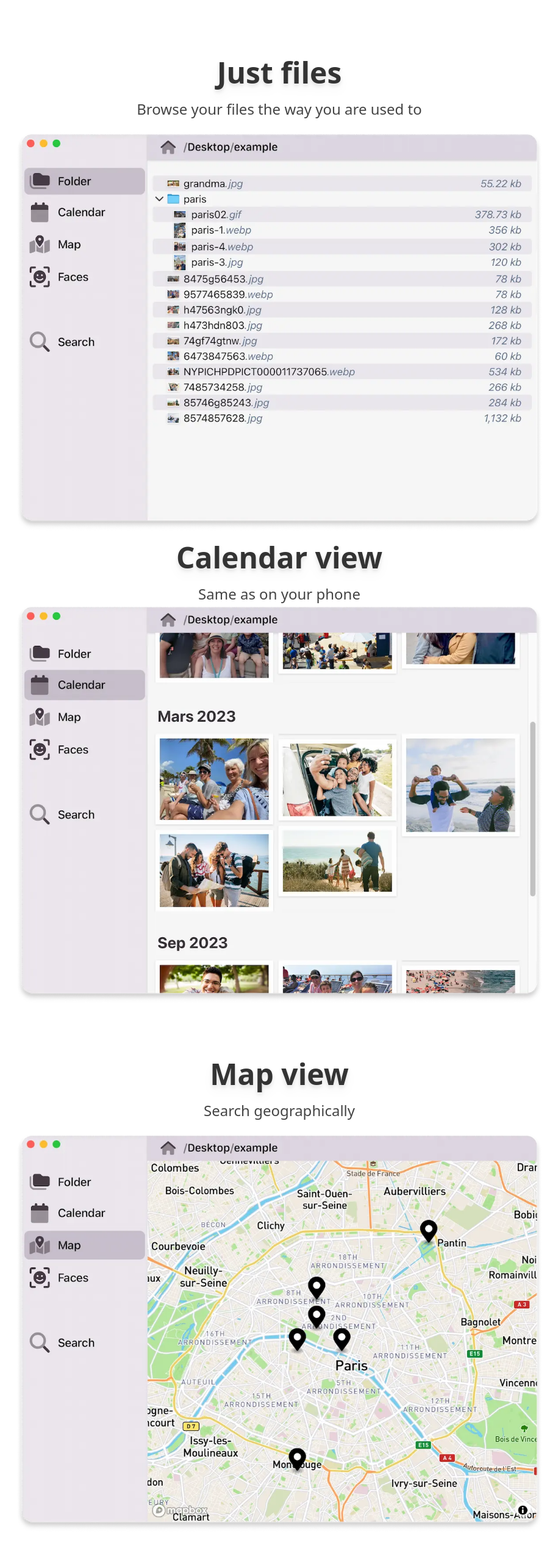
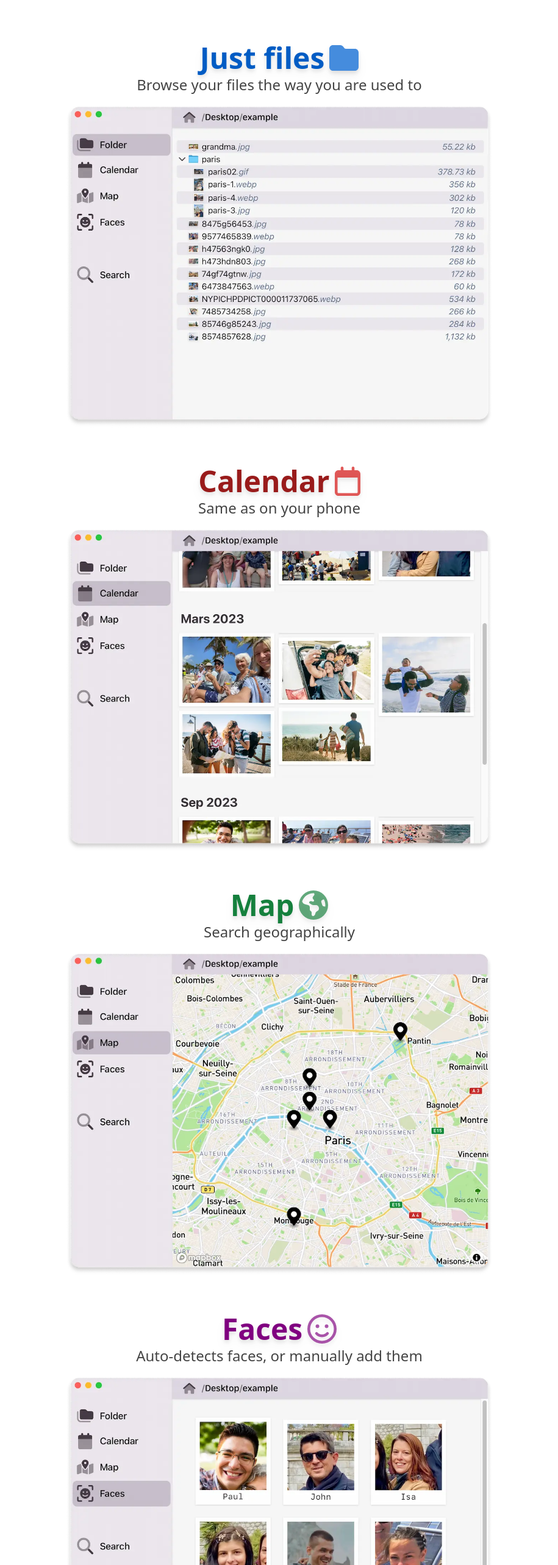
Before and after one commit to PhotoFolder/photofolder.github.io, a SvelteKit app: page / in a window 1280 px wide. Shown: the part 1600-4166 px from the top of the page at 61% size, without its empty margins (182-1097 px from the left). Built offline with nearby package versions, Linux system fonts and the light colour scheme.

Commit message:
screenshots new

```diff
--- a/src/routes/+page.svelte
+++ b/src/routes/+page.svelte
@@ -161,73 +161,98 @@
 <br />
 <br />
 <br />
-<br />
 
 <!-- FILE -->
 <!-- FILE -->
 <!-- FILE -->
-<div class="flex flex-col-reverse max-w-4xl mt-5 m-auto justify-center items-center text-center">
+<div class="flex flex-col max-w-4xl mt-5 m-auto justify-center items-center text-center mb-16">
+	<h2
+		class="text-5xl drop-shadow-lg px-4 font-bold text-[#005cc4] fill-[#458cdd] flex justify-center"
+	>
+		Just files <svg
+			class="inline ml-2"
+			xmlns="http://www.w3.org/2000/svg"
+			height="1em"
+			viewBox="0 0 512 512"
+		>
+			<!--! Font Awesome Free 6.4.2 by @fontawesome - https://fontawesome.com License - https://fontawesome.com/license (Commercial License) Copyright 2023 Fonticons, Inc. --><path
+				d="M64 480H448c35.3 0 64-28.7 64-64V160c0-35.3-28.7-64-64-64H288c-10.1 0-19.6-4.7-25.6-12.8L243.2 57.6C231.1 41.5 212.1 32 192 32H64C28.7 32 0 60.7 0 96V416c0 35.3 28.7 64 64 64z"
+			/>
+		</svg>
+	</h2>
+	<p class="text-xl md:text-2xl text-[#444] mt-1 mb-4">Browse your files the way you are used to</p>
 	<div class="px-4">
-		<!-- <img src="/landing/hero-image.webp" class=" mt-10 m-auto" alt="example of a plate" /> -->
-		<img src="/files.webp" alt="PhotoFolder logo" class="  m-auto w-[900px]" />
-	</div>
-	<div class="pb-5">
-		<h2 class="text-5xl drop-shadow-lg px-4 font-bold text-[#333]">Just files</h2>
-		<p class="text-2xl text-[#444] px-4 mt-5">Browse your files the way you are used to</p>
+		<img src="/files.webp" alt="PhotoFolder logo" class="  m-auto w-full max-w-[700px]" />
 	</div>
 </div>
 
-<!-- SEARCH -->
-<!-- SEARCH -->
-<!-- SEARCH -->
-<div class="flex flex-col max-w-4xl mt-5 m-auto justify-center items-center text-center">
-	<div class="">
-		<h2 class="text-5xl drop-shadow-lg px-4 font-bold text-[#333]">Calendar view</h2>
-		<p class="text-2xl text-[#444] px-4 mt-5">Same as on your phone</p>
-	</div>
+<!-- CALENDAR -->
+<!-- CALENDAR -->
+<!-- CALENDAR -->
+<div class="flex flex-col max-w-4xl mt-5 m-auto justify-center items-center text-center mb-16">
+	<h2
+		class="text-5xl drop-shadow-lg px-4 font-bold text-red-800 fill-[#DA302F] flex justify-center"
+	>
+		Calendar
 
+		<svg
+			class="inline ml-2 opacity-80"
+			xmlns="http://www.w3.org/2000/svg"
+			height="1em"
+			viewBox="0 0 448 512"
+			><!--! Font Awesome Free 6.4.2 by @fontawesome - https://fontawesome.com License - https://fontawesome.com/license (Commercial License) Copyright 2023 Fonticons, Inc. --><path
+				d="M152 24c0-13.3-10.7-24-24-24s-24 10.7-24 24V64H64C28.7 64 0 92.7 0 128v16 48V448c0 35.3 28.7 64 64 64H384c35.3 0 64-28.7 64-64V192 144 128c0-35.3-28.7-64-64-64H344V24c0-13.3-10.7-24-24-24s-24 10.7-24 24V64H152V24zM48 192H400V448c0 8.8-7.2 16-16 16H64c-8.8 0-16-7.2-16-16V192z"
+			/></svg
+		>
+	</h2>
+	<p class="text-xl md:text-2xl text-[#444] mt-1 mb-4">Same as on your phone</p>
 	<div class="px-4">
-		<!-- <img src="/landing/hero-image.webp" class=" mt-10 m-auto" alt="example of a plate" /> -->
-		<img src="/calendar.webp" alt="PhotoFolder logo" class="  m-auto w-[1200px]" />
+		<img src="/calendar.webp" alt="PhotoFolder logo" class="  m-auto w-full max-w-[700px]" />
 	</div>
 </div>
 
-<br />
-<br />
-<br />
 <!-- MAP -->
 <!-- MAP -->
 <!-- MAP -->
-<div class="flex flex-col-reverse max-w-4xl mt-5 m-auto justify-center items-center text-center">
+<div class="flex flex-col max-w-4xl mt-5 m-auto justify-center items-center text-center mb-16">
+	<h2
+		class="text-5xl drop-shadow-lg px-4 font-bold text-[#15803d] fill-[#15803dAA] flex justify-center"
+	>
+		Map
+
+		<svg class="inline ml-2" xmlns="http://www.w3.org/2000/svg" height="1em" viewBox="0 0 512 512"
+			><!--! Font Awesome Free 6.4.2 by @fontawesome - https://fontawesome.com License - https://fontawesome.com/license (Commercial License) Copyright 2023 Fonticons, Inc. --><path
+				d="M57.7 193l9.4 16.4c8.3 14.5 21.9 25.2 38 29.8L163 255.7c17.2 4.9 29 20.6 29 38.5v39.9c0 11 6.2 21 16 25.9s16 14.9 16 25.9v39c0 15.6 14.9 26.9 29.9 22.6c16.1-4.6 28.6-17.5 32.7-33.8l2.8-11.2c4.2-16.9 15.2-31.4 30.3-40l8.1-4.6c15-8.5 24.2-24.5 24.2-41.7v-8.3c0-12.7-5.1-24.9-14.1-33.9l-3.9-3.9c-9-9-21.2-14.1-33.9-14.1H257c-11.1 0-22.1-2.9-31.8-8.4l-34.5-19.7c-4.3-2.5-7.6-6.5-9.2-11.2c-3.2-9.6 1.1-20 10.2-24.5l5.9-3c6.6-3.3 14.3-3.9 21.3-1.5l23.2 7.7c8.2 2.7 17.2-.4 21.9-7.5c4.7-7 4.2-16.3-1.2-22.8l-13.6-16.3c-10-12-9.9-29.5 .3-41.3l15.7-18.3c8.8-10.3 10.2-25 3.5-36.7l-2.4-4.2c-3.5-.2-6.9-.3-10.4-.3C163.1 48 84.4 108.9 57.7 193zM464 256c0-36.8-9.6-71.4-26.4-101.5L412 164.8c-15.7 6.3-23.8 23.8-18.5 39.8l16.9 50.7c3.5 10.4 12 18.3 22.6 20.9l29.1 7.3c1.2-9 1.8-18.2 1.8-27.5zM0 256a256 256 0 1 1 512 0A256 256 0 1 1 0 256z"
+			/></svg
+		>
+	</h2>
+	<p class="text-xl md:text-2xl text-[#444] mt-1 mb-4">Search geographically</p>
 	<div class="px-4">
-		<!-- <img src="/landing/hero-image.webp" class=" mt-10 m-auto" alt="example of a plate" /> -->
-		<img src="/map.webp" alt="PhotoFolder logo" class="  m-auto w-[900px]" />
-	</div>
-	<div class="pb-5">
-		<h2 class="text-5xl drop-shadow-lg px-4 font-bold text-[#333]">Map view</h2>
-		<p class="text-2xl text-[#444] px-4 mt-5">Search geographically</p>
+		<img src="/map.webp" alt="PhotoFolder logo" class="  m-auto w-full max-w-[700px]" />
 	</div>
 </div>
 
-<br />
-<br />
-<br />
-<!-- OPTIMIZATION -->
-<!-- OPTIMIZATION -->
-<!-- OPTIMIZATION -->
-<div class="flex flex-col max-w-4xl mt-5 m-auto justify-center items-center text-center">
-	<div class="">
-		<h2 class="text-5xl drop-shadow-lg px-4 font-bold text-[#333]">Face detection</h2>
-		<p class="text-2xl text-[#444] px-4 mt-5">Auto-detects faces, or manually add them</p>
-	</div>
-	<div class="pb-5">
-		<!-- <img src="/landing/hero-image.webp" class=" mt-10 m-auto" alt="example of a plate" /> -->
-		<img src="/faces.webp" alt="PhotoFolder logo" class="  m-auto w-[900px]" />
+<!-- FACES -->
+<!-- FACES -->
+<!-- FACES -->
+<div class="flex flex-col max-w-4xl mt-5 m-auto justify-center items-center text-center mb-16">
+	<h2
+		class="text-5xl drop-shadow-lg px-4 font-bold text-[#800080] fill-[#800080AA] flex justify-center"
+	>
+		Faces
+
+		<svg class="inline ml-2" xmlns="http://www.w3.org/2000/svg" height="1em" viewBox="0 0 512 512"
+			><!--! Font Awesome Free 6.4.2 by @fontawesome - https://fontawesome.com License - https://fontawesome.com/license (Commercial License) Copyright 2023 Fonticons, Inc. --><path
+				d="M464 256A208 208 0 1 0 48 256a208 208 0 1 0 416 0zM0 256a256 256 0 1 1 512 0A256 256 0 1 1 0 256zm177.6 62.1C192.8 334.5 218.8 352 256 352s63.2-17.5 78.4-33.9c9-9.7 24.2-10.4 33.9-1.4s10.4 24.2 1.4 33.9c-22 23.8-60 49.4-113.6 49.4s-91.7-25.5-113.6-49.4c-9-9.7-8.4-24.9 1.4-33.9s24.9-8.4 33.9 1.4zM144.4 208a32 32 0 1 1 64 0 32 32 0 1 1 -64 0zm192-32a32 32 0 1 1 0 64 32 32 0 1 1 0-64z"
+			/></svg
+		>
+	</h2>
+	<p class="text-xl md:text-2xl text-[#444] mt-1 mb-4">Auto-detects faces, or manually add them</p>
+	<div class="px-4">
+		<img src="/faces.webp" alt="PhotoFolder logo" class="  m-auto w-full max-w-[700px]" />
 	</div>
 </div>
 
-<br />
-<br />
 <br />
 <br />
 <br />
@@ -245,7 +270,7 @@
 		reddit post
 	</a>.
 </p>
-<img src="/reddit-comments.webp" alt="images stack" class="m-auto max-w-[900px]" />
+<img src="/reddit-comments.webp" alt="images stack" class="m-auto w-full max-w-[900px]" />
 <br />
 
 <div class="m-auto text-center">
@@ -263,9 +288,7 @@
 </div>
 
 <div class="flex flex-col items-center text-center mt-10">
-	<h3 class="text-4xl mt-12 drop-shadow-lg text-[#333] px-4 font-bold mb-4">
-		How you can help us ?
-	</h3>
+	<h3 class="text-4xl mt-12 drop-shadow-lg text-[#333] px-4 font-bold mb-4">Can you help us ?</h3>
 	<p class="text-2xl drop-shadow-lg text-[#333] px-4">
 		As an open source project, a star on <a
 			class="underline text-[#1382E6]"
```
Also changed, not shown: 18 other files (tests, documents, lock files or other folders).
